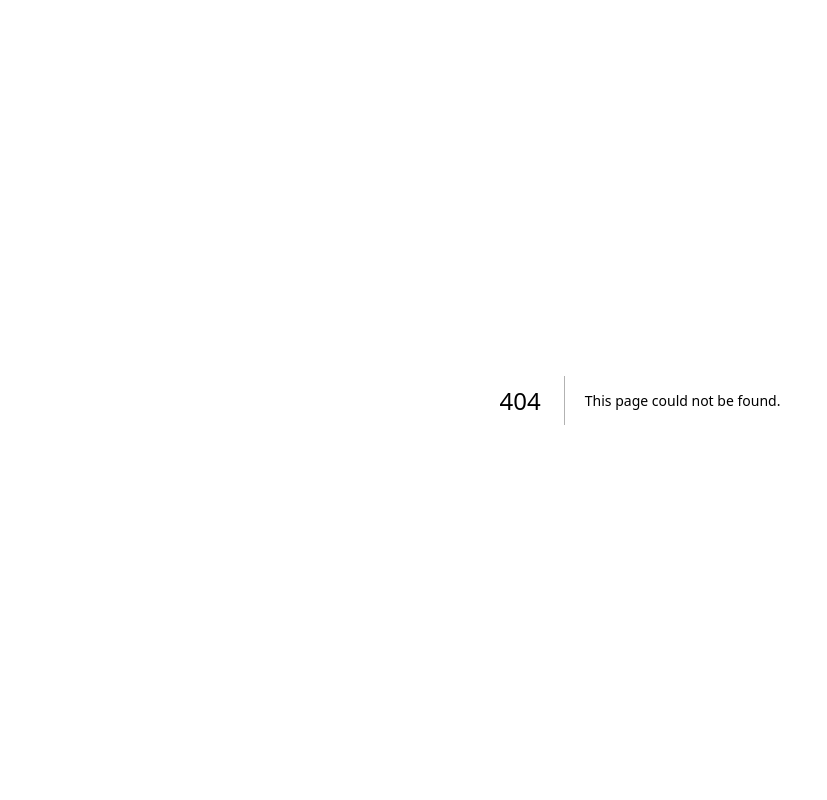
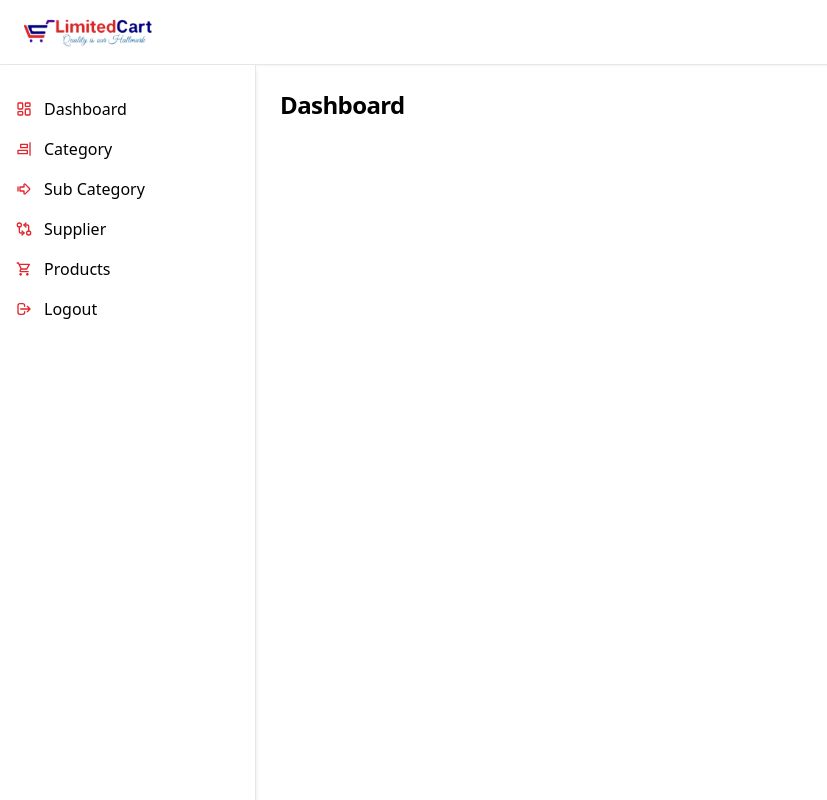
Before and after one commit to Coader-Sasmi/limited_cart, a Next.js app: page /supplier in a window 1280 px wide. Before the commit this address had no page. Shown: the whole page, without its empty margins (0-827 px from the left). Built offline with nearby package versions, Linux system fonts and the light colour scheme; no server answers.

Commit message:
Page created

```diff
--- /dev/null
+++ b/src/app/(admin)/category/page.tsx
@@ -0,0 +1,7 @@
+export default function CategoryPage() {
+  return (
+    <div className="space-y-4">
+      <h1 className="text-2xl font-bold tracking-tight">Dashboard</h1>
+    </div>
+  );
+}
--- a/src/app/(admin)/my-profile/page.tsx
+++ /dev/null
@@ -1,7 +0,0 @@
-export default function Profile() {
-  return (
-    <div className="space-y-4">
-      <h1 className="text-2xl font-bold tracking-tight">Profile</h1>
-    </div>
-  );
-}
--- /dev/null
+++ b/src/app/(admin)/subcategory/page.tsx
@@ -0,0 +1,7 @@
+export default function Subcategory() {
+  return (
+    <div className="space-y-4">
+      <h1 className="text-2xl font-bold tracking-tight">Dashboard</h1>
+    </div>
+  );
+}
--- /dev/null
+++ b/src/app/(admin)/supplier/page.tsx
@@ -0,0 +1,7 @@
+export default function SupplierPage() {
+  return (
+    <div className="space-y-4">
+      <h1 className="text-2xl font-bold tracking-tight">Dashboard</h1>
+    </div>
+  );
+}
--- a/src/components/forms/LoginForm.tsx
+++ b/src/components/forms/LoginForm.tsx
@@ -45,7 +45,7 @@ export default function LoginForm() {
         saveToLocalStorage("ACCESS_TOKEN", resData?.access_token);
         getUser();
         props.resetForm();
-        if (resData?.user?.id) push(`/product`);
+        if (resData?.user?.id) push(`/admin`);
       }
     } catch (error: unknown) {
       errorHelper(error);
--- a/src/components/layout/AdminNav.tsx
+++ b/src/components/layout/AdminNav.tsx
@@ -6,10 +6,11 @@
 
 import Link from "next/link";
 import { usePathname, useRouter } from "next/navigation";
-import { CgProfile } from "react-icons/cg";
+import { BiObjectsHorizontalRight } from "react-icons/bi";
 import { HiOutlineLogout } from "react-icons/hi";
-import { LuLayoutDashboard } from "react-icons/lu";
+import { LuGitCompareArrows, LuLayoutDashboard } from "react-icons/lu";
 import { MdOutlineShoppingCart } from "react-icons/md";
+import { TbArrowBigRightLine } from "react-icons/tb";
 import useAuth from "../hooks/useAuth";
 
 interface AdminNavProps {
@@ -30,23 +31,29 @@ export function AdminNav({ setIsSidebarOpen }: AdminNavProps) {
       active: pathname === "/admin",
     },
     {
+      href: "/category",
+      label: "Category",
+      icon: <BiObjectsHorizontalRight />,
+      active: pathname === "/category",
+    },
+    {
+      href: "/subcategory",
+      label: "Sub Category",
+      icon: <TbArrowBigRightLine />,
+      active: pathname === "/subcategory",
+    },
+    {
+      href: "/supplier",
+      label: "Supplier",
+      icon: <LuGitCompareArrows />,
+      active: pathname === "/supplier",
+    },
+    {
       href: "/product",
       label: "Products",
       icon: <MdOutlineShoppingCart />,
       active: pathname === "/product",
     },
-    {
-      href: "/my-profile",
-      label: "My profile",
-      icon: <CgProfile />,
-      active: pathname === "/my-profile",
-    },
-    // {
-    //   href: "",
-    //   label: "Logout",
-    //   icon: <HiOutlineLogout />,
-    //   active: pathname === "",
-    // },
   ];
 
   return (
```
